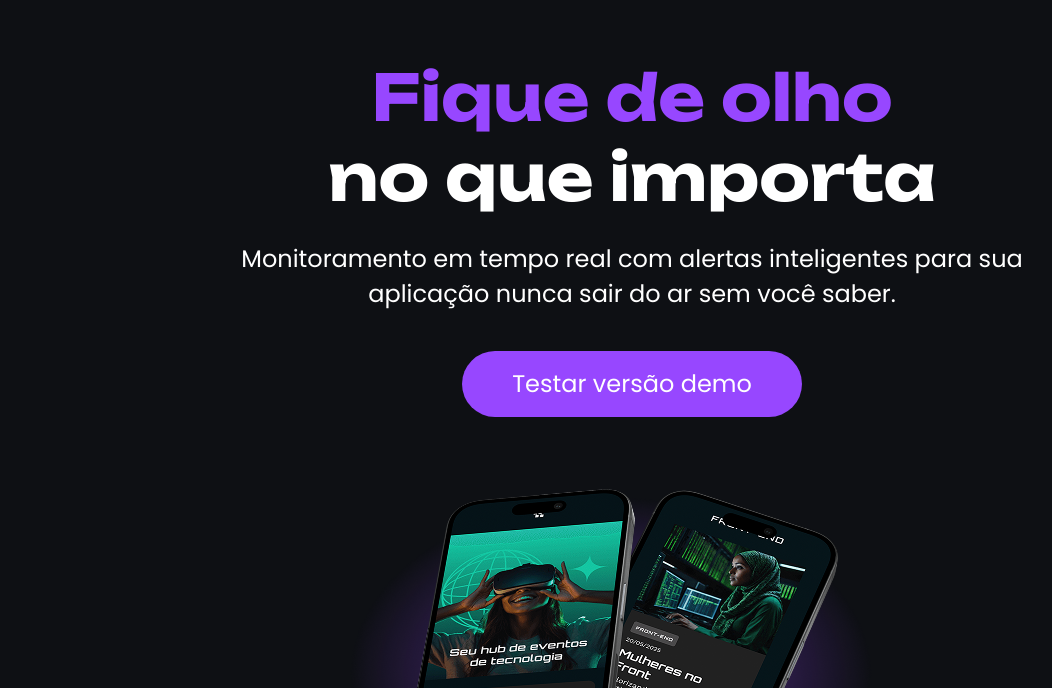
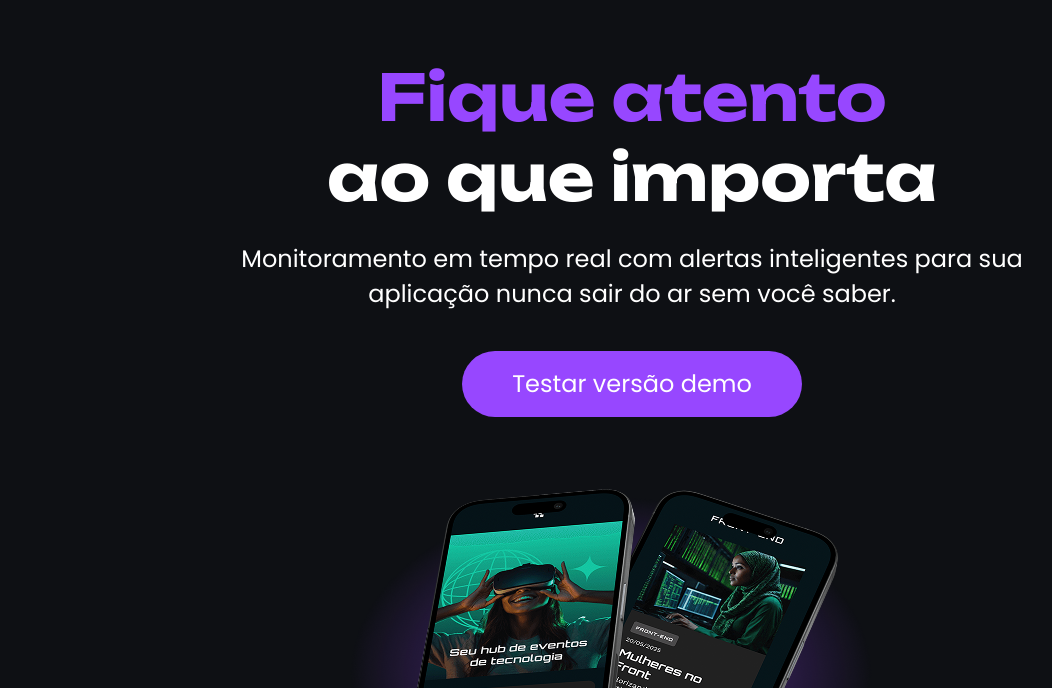
Before and after one commit to Murilogramacho/Tecboard, a plain HTML site: page index.html in a window 1280 px wide. Shown: the part 112-800 px from the top of the page, without its empty margins (8-1060 px from the left). Drawn offline with Linux system fonts and the light colour scheme.

Commit message:
alteração no titulo principal

```diff
--- a/index.html
+++ b/index.html
@@ -15,7 +15,7 @@
     </header>
     <main>
       <section>
-        <h1><span>Fique de olho</span><br>no que importa</h1>
+        <h1><span>Fique atento</span><br />ao que importa</h1>
         <p>
           Monitoramento em tempo real com alertas inteligentes para sua
           aplicação nunca sair do ar sem você saber.
```
